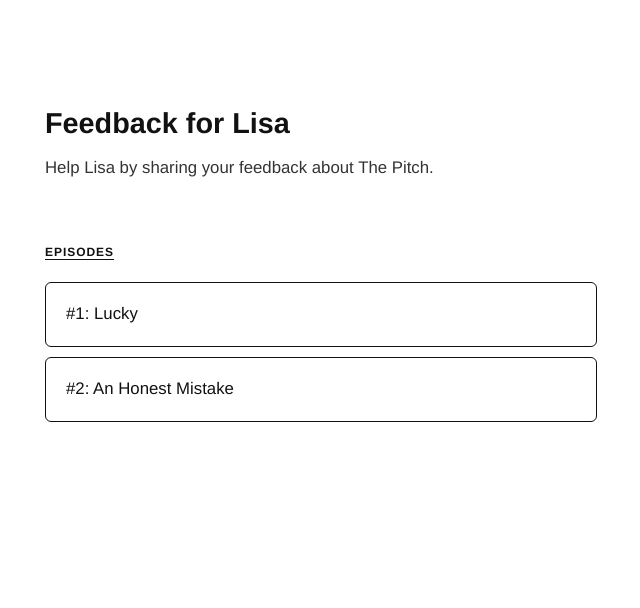
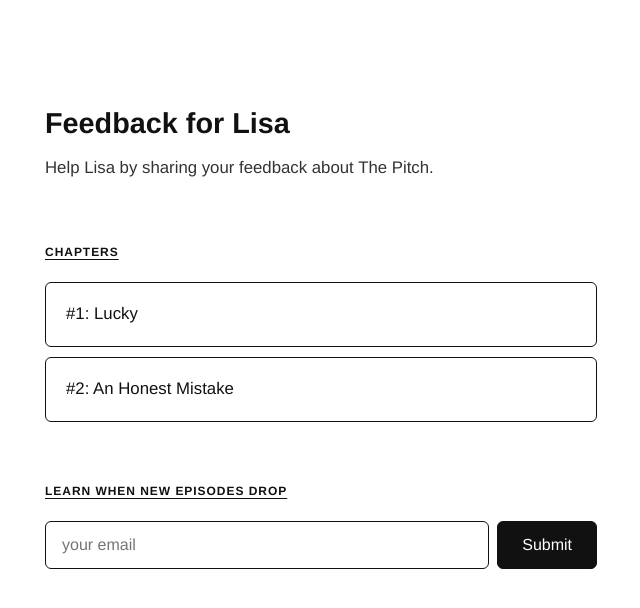
Before and after one commit to surfbunny120/feedbackforlisa.com, a Jekyll site: the page built from index.html, in a window 1280 px wide. Shown: the top 608 px of the page, without its empty margins (319-959 px from the left). Built offline with Jekyll 4.4.1, drawn with Linux system fonts in a browser that asks for light colours.

Commit message:
Add email signup form, rename Episodes to Chapters
Co-Authored-By: Claude Opus 4.6 <noreply@anthropic.com>

```diff
--- a/assets/css/style.css
+++ b/assets/css/style.css
@@ -133,6 +133,48 @@ h2 {
   font-size: 0.9rem;
 }
 
+/* Email signup */
+.signup {
+  margin-bottom: 40px;
+}
+
+.email-form {
+  display: flex;
+  gap: 8px;
+  margin-top: 4px;
+}
+
+.email-form input[type="email"] {
+  flex: 1;
+  padding: 14px 16px;
+  border: 1.5px solid #111;
+  border-radius: 6px;
+  font-family: Helvetica, Arial, sans-serif;
+  font-size: 1rem;
+  outline: none;
+}
+
+.email-form input[type="email"]:focus {
+  border-color: #FC00F9;
+}
+
+.email-form button {
+  padding: 14px 24px;
+  background: #111;
+  color: #fff;
+  border: 1.5px solid #111;
+  border-radius: 6px;
+  font-family: Helvetica, Arial, sans-serif;
+  font-size: 1rem;
+  cursor: pointer;
+  transition: background 0.2s ease;
+}
+
+.email-form button:hover {
+  background: #FC00F9;
+  border-color: #FC00F9;
+}
+
 /* Back link */
 .back-link {
   display: inline-block;
--- a/index.html
+++ b/index.html
@@ -7,11 +7,49 @@ layout: default
   <p class="tagline">{{ site.description }}</p>
 
   <section class="episodes">
-    <h2>Episodes</h2>
+    <h2>Chapters</h2>
     {% for episode in site.episodes %}
     <a href="{{ episode.page | relative_url }}" class="link-block">
       #{{ episode.number }}: {{ episode.title }}
     </a>
     {% endfor %}
   </section>
+
+  <section class="signup">
+    <h2>Learn When New Episodes Drop</h2>
+    <form id="email-form" class="email-form">
+      <input type="email" name="email" placeholder="your email" required>
+      <button type="submit">Submit</button>
+    </form>
+    <p id="form-message" class="form-message"></p>
+  </section>
 </div>
+
+<script>
+  document.getElementById('email-form').addEventListener('submit', function(e) {
+    e.preventDefault();
+    var email = this.email.value;
+    var msg = document.getElementById('form-message');
+    var btn = this.querySelector('button');
+    btn.disabled = true;
+    btn.textContent = '...';
+
+    fetch('https://script.google.com/macros/s/AKfycbxUpB91upbTaFRDe0QzHGIa-frvZrD3XKrWFGkAJkiQh-kJaqdMhuHWV2llCNxpl4EdhQ/exec', {
+      method: 'POST',
+      mode: 'no-cors',
+      headers: { 'Content-Type': 'application/json' },
+      body: JSON.stringify({ email: email })
+    }).then(function() {
+      msg.textContent = 'You\'re in!';
+      msg.style.color = '#111';
+      btn.textContent = 'Submit';
+      btn.disabled = false;
+      document.getElementById('email-form').reset();
+    }).catch(function() {
+      msg.textContent = 'Something went wrong. Try again?';
+      msg.style.color = '#FC00F9';
+      btn.textContent = 'Submit';
+      btn.disabled = false;
+    });
+  });
+</script>
```
